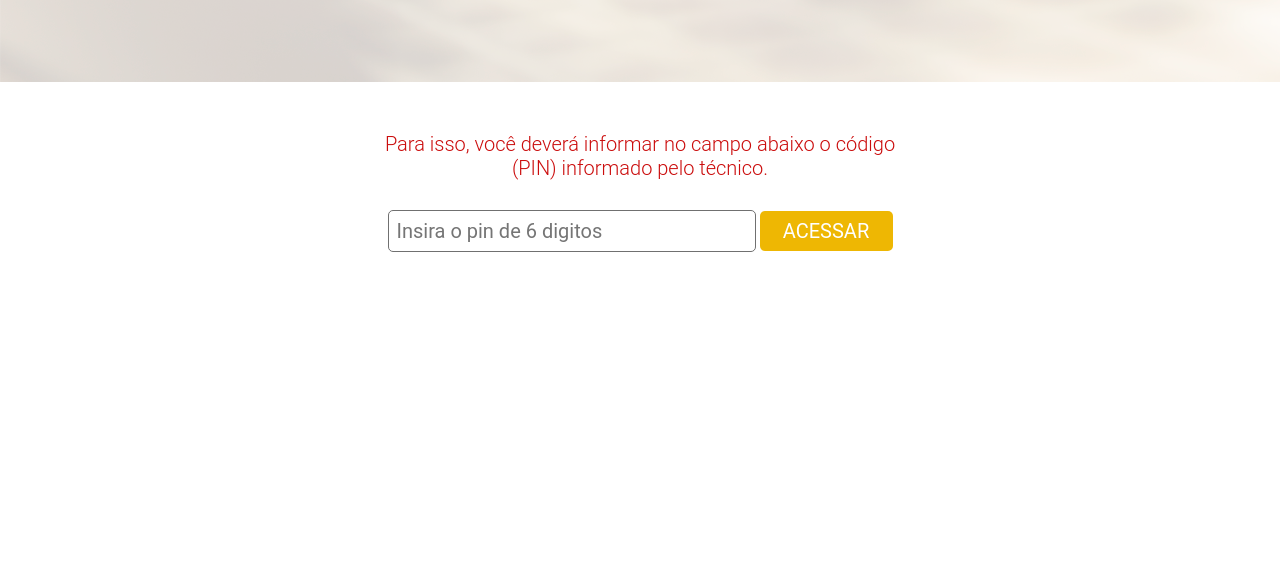
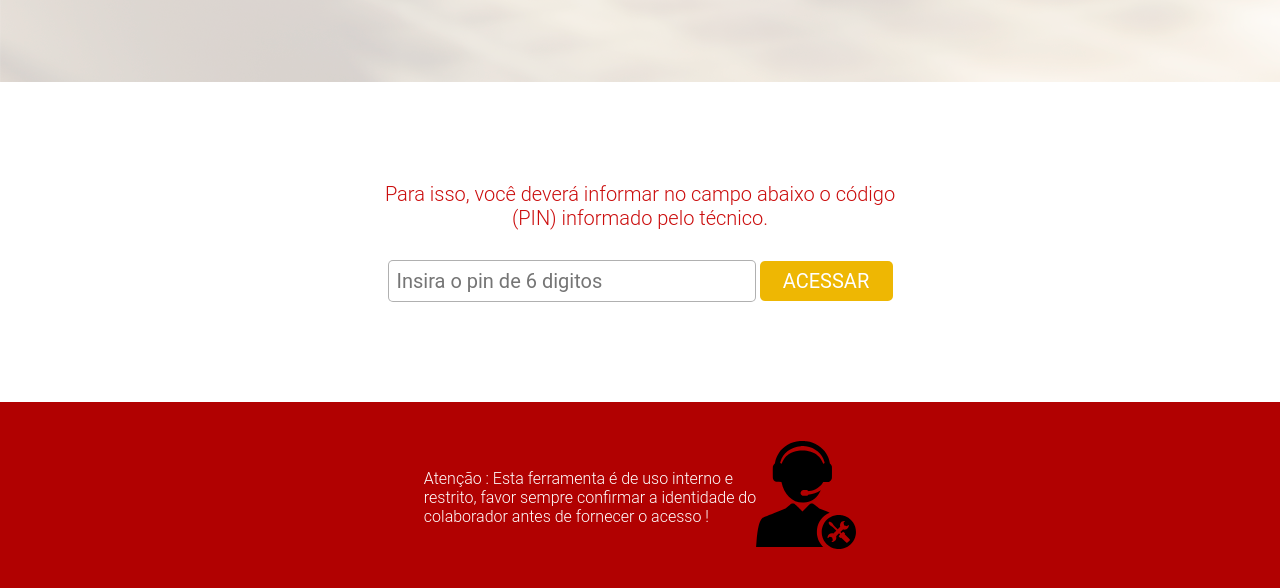
Before and after one commit to DAST-87/Homepage-Login-GrupoNoroeste_TI, a plain HTML site: page index.html in a window 1280 px wide. Shown: the part 330-918 px from the top of the page. Before the commit the page ends 800 px from the top, so only its background shows below. Drawn offline with Linux system fonts and the light colour scheme.

Commit message:
Alterações

```diff
--- a/estilo/style.css
+++ b/estilo/style.css
@@ -46,7 +46,7 @@
     flex-direction: column;
     align-items: center;
     text-align: center;
-    padding-top: 50px;
+    padding: 100px 0;
 }
 #main-text{
     font-family: Roboto, 'Times New Roman', Times, serif;
@@ -56,9 +56,10 @@
 }
 #main-form{
     padding-top: 30px;
+
 }
 #input-pin{
-    border: solid #707070 1px;
+    border: solid #7070708c 1.5px;
     padding: 8px;
     font-family: Roboto, 'Times New Roman', Times, serif;
     font-size: 20px;
@@ -77,3 +78,26 @@
     color: white;
     width: 133px;
 }
+.alert{
+    background-color: #B10101;
+    display: flex;
+    justify-content: center;
+    height: 190px;
+    align-items: center;
+}
+#cont-alert{
+    display: flex;
+    align-items: center;
+}
+#cont-alert p{
+    color: white;
+    font-size: 16px;
+    font-family: Roboto,  'Times New Roman', Times, serif;
+    font-weight: 300;
+}
+#cont-alert p img{
+    width: 100px;
+    height: auto;
+    fill: #FFFFFF;
+
+}
--- a/index.html
+++ b/index.html
@@ -30,6 +30,15 @@
             </form>
         </div>
     </section>
+    <section class="alert">
+        <div id="cont-alert">
+            <p>Atenção : Esta ferramenta é de uso interno e <br>
+            restrito, favor sempre confirmar a identidade do<br>
+             colaborador antes de fornecer o acesso !</p>
+             <p><img src="imagens/tecnic.svg"></p>
+        </div>
+
+    </section>
 
 </body>
 </html>
```
